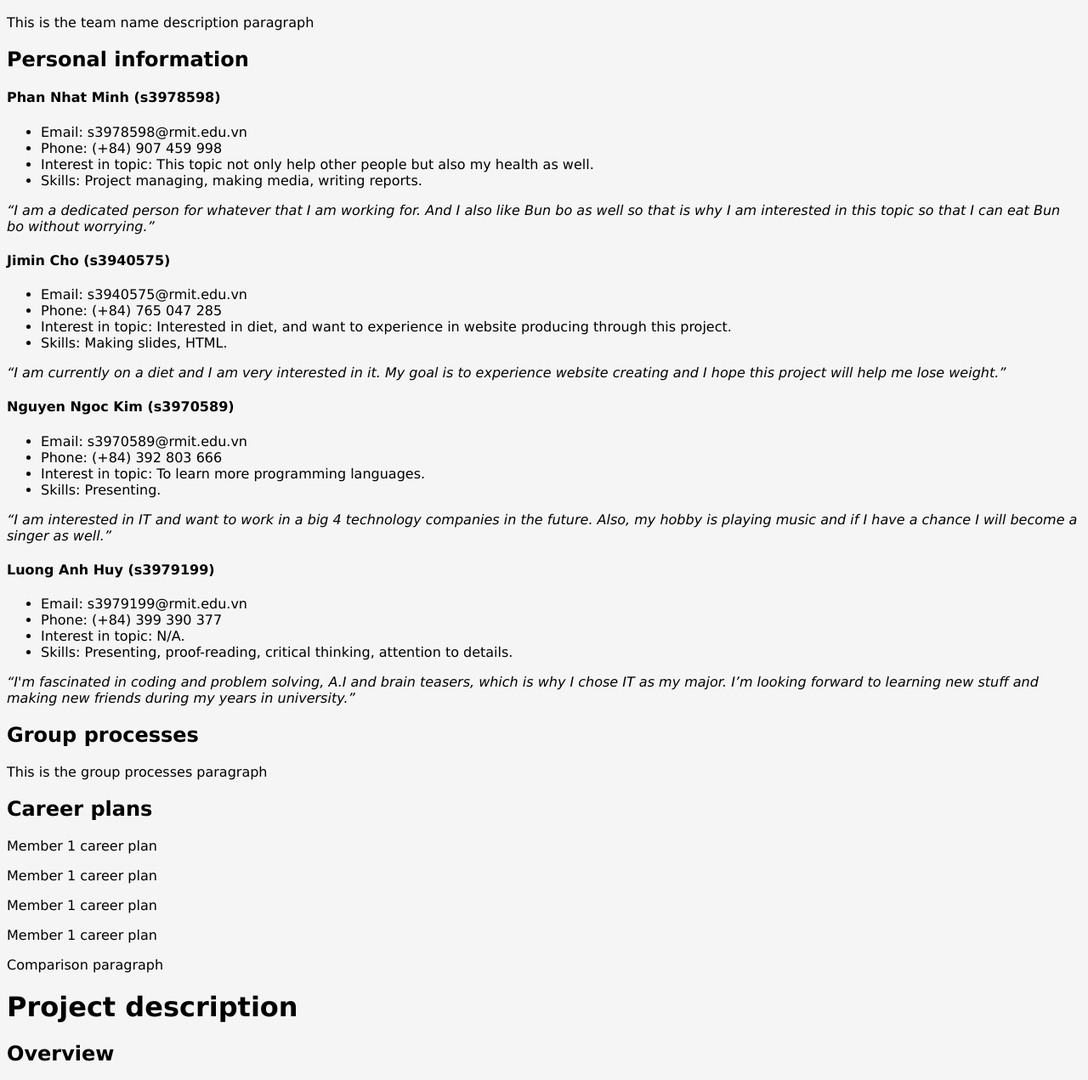
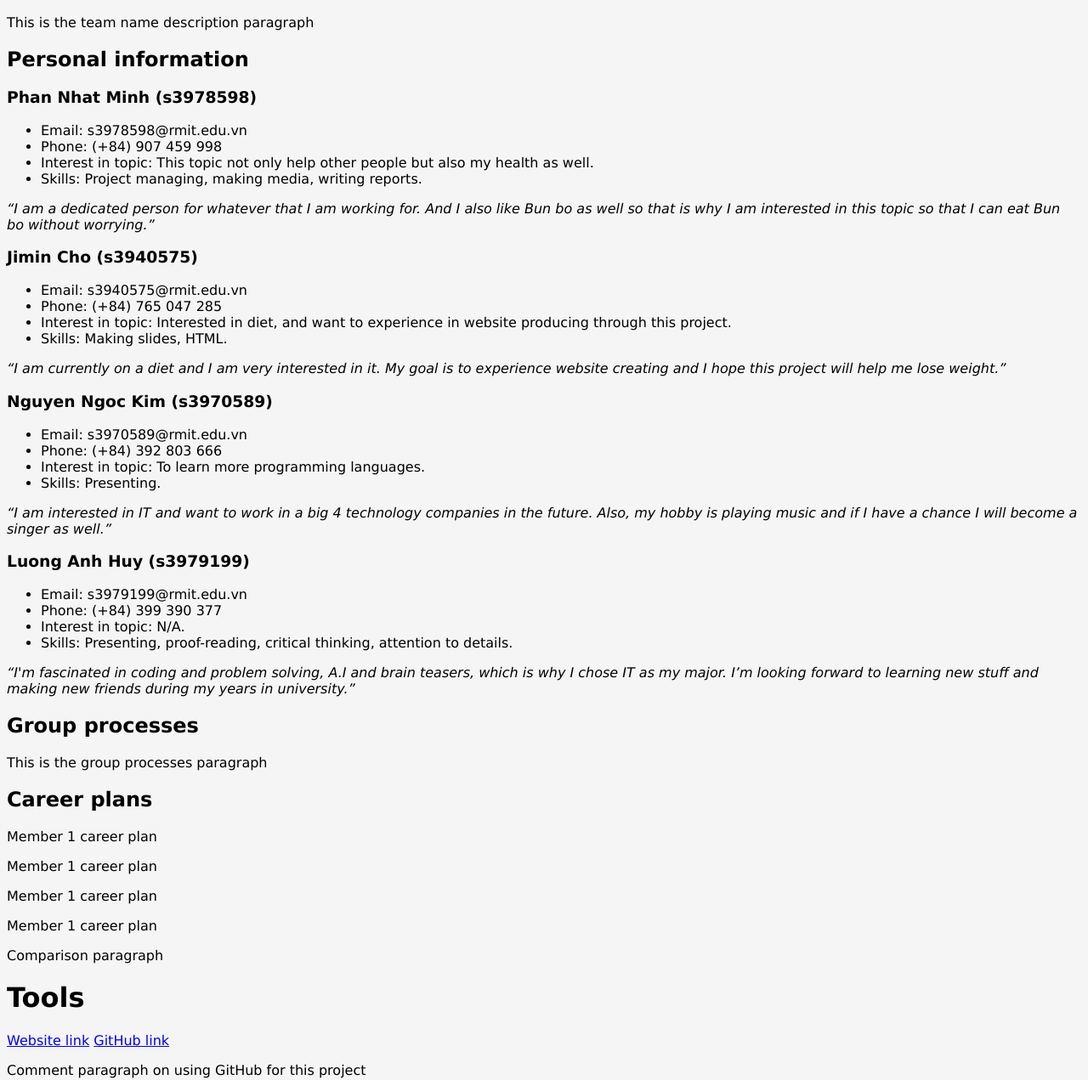
Before and after one commit to minhphan-rmit/RMIT-f-app-project, a plain HTML site: page index.html in a window 1280 px wide. Shown: the part 171-1442 px from the top of the page at 85% size. Drawn offline with Linux system fonts and the light colour scheme.

Commit message:
Update index.html
Adding comments and fix headings

```diff
--- a/index.html
+++ b/index.html
@@ -10,19 +10,24 @@
 </head>
 
 <body style="background-color: whitesmoke; font-family: Verdana, Geneva, Tahoma, sans-serif;">
+    <!--Website title-->
     <h1 style="text-align: center;">F-APP Website</h1>
 
+    <!--Team profile-->
     <div>
         <h1>Team profile</h1>
+        <!--Team name-->
         <div>
             <h2>F-APP</h2>
             <p>This is the team name description paragraph</p>
         </div>
+        <!--Personal information-->
         <div>
             <h2>Personal information</h2>
             <div>
+                <!--Member 1 inforamtion-->
                 <div>
-                    <h4>Phan Nhat Minh (s3978598)</h4>
+                    <h3>Phan Nhat Minh (s3978598)</h3>
                     <ul>
                         <li>Email: s3978598@rmit.edu.vn</li>
                         <li>Phone: (+84) 907 459 998</li>
@@ -33,9 +38,9 @@
                         “I am a dedicated person for whatever that I am working for. And I also like Bun bo as well so that is why I am interested in this topic so that I can eat Bun bo without worrying.”
                     </p>
                 </div>
-
+                <!--Member 2 information-->
                 <div>
-                    <h4>Jimin Cho (s3940575)</h4>
+                    <h3>Jimin Cho (s3940575)</h3>
                     <ul>
                         <li>Email: s3940575@rmit.edu.vn</li>
                         <li>Phone: (+84) 765 047 285</li>
@@ -46,9 +51,9 @@
                         “I am currently on a diet and I am very interested in it. My goal is to experience website creating and I hope this project will help me lose weight.”
                     </p>
                 </div>
-
+                <!--Member 3 information-->
                 <div>
-                    <h4>Nguyen Ngoc Kim (s3970589)</h4>
+                    <h3>Nguyen Ngoc Kim (s3970589)</h3>
                     <ul>
                         <li>Email: s3970589@rmit.edu.vn</li>
                         <li>Phone: (+84) 392 803 666</li>
@@ -59,9 +64,9 @@
                         “I am interested in IT and want to work in a big 4 technology companies in the future. Also, my hobby is playing music and if I have a chance I will become a singer as well.”
                     </p>
                 </div>
-
+                <!--Member 4 information-->
                 <div>
-                    <h4>Luong Anh Huy (s3979199)</h4>
+                    <h3>Luong Anh Huy (s3979199)</h3>
                     <ul>
                         <li>Email: s3979199@rmit.edu.vn</li>
                         <li>Phone: (+84) 399 390 377</li>
@@ -74,12 +79,14 @@
                 </div>
             </div>
         </div>
+        <!--Group processes-->
         <div>
             <h2>Group processes</h2>
             <div>
                 <p>This is the group processes paragraph</p>
             </div>
         </div>
+        <!--Career plans-->
         <div>
             <h2>Career plans</h2>
             <div>
@@ -92,11 +99,21 @@
         </div>
     </div>
 
+    <!--Tools-->
+    <div>
+        <h1>Tools</h1>
+        <a href="sample.url">Website link</a>
+        <a href="sample.url">GitHub link</a>
+        <p>Comment paragraph on using GitHub for this project</p>
+    </div>
+
+    <!--Project description-->
     <div>
         <h1>Project description</h1>
-
+        <!--Overview-->
         <div>
             <h2>Overview</h2>
+            <!--Topic-->
             <div>
                 <h3>Topic</h3>
                 <p>
@@ -109,7 +126,7 @@
                     As a result, our group developed an interest in the topic of nutritional imbalance. BMI is one of the well-known and practical measurements of obesity. By dividing one's weight by the square of height, individuals can quickly determine their present physical state. Our group identified shortcomings in other BMI calculators. This was the issue with only giving out the basic necessities of data, such as the present situation and statistics. Our group believed that it would be more practical if it offered suggestions as to what types of management are required beyond just calculating BMI. Therefore, we made the decision to develop a calculator that does not require users to check their BMI, search for exercises online, or find another calculator to see how many calories they consumed today. Users can calculate their daily caloric intake and receive suggestions depending on their BMI using our project. This allows users to know roughly whether they should reduce their diet, exercise, or increase their diet.
                 </p>
             </div>
-
+            <!--Motivation-->
             <div>
                 <h3>Motivation</h3>
                 <p>
@@ -122,7 +139,7 @@
                     This project is not just a “school project” or normal group project. This project is the replication of real-life IT related projects. As a result, working in this project brings us many benefits. Firstly, we have a chance to work in a professional environment. We do documents like proposals, reports, meeting minutes, papers,...; we do academic research for our project idea; we have to obey different work ethics from the normal projects. Secondly, we learn how to work effectively in a group, a department or something similar. We learn how to keep in touch with people, teammates and other departments; we learn how to make professional communications;... In conclusion, there are many invisible benefits that we can gain from working in a project like technical skills and knowledge besides professional workflow. This makes a good opportunity for us to prove ourselves to the employers that we can fit in their business.
                 </p>
             </div>
-
+            <!--Landscape-->
             <div>
                 <h3>Landscape</h3>
                 <p>
@@ -146,33 +163,45 @@
                 </p>
             </div>
         </div>
-
+        <!--Detailed desciption-->
         <div>
             <h2>Detailed description</h2>
+            <!--Aims and goals-->
             <div>
                 <h3>Aims</h3>
                 <p>paragraph</p>
             </div>
+            <!--Plans and progress-->
             <div>
                 <h3>Plans and progress</h3>
                 <p>paragraph</p>
             </div>
+            <!--Roles-->
             <div>
                 <h3>Roles</h3>
-                <p></p>
+                <p>
+                    We have defined some roles for our projects until the time that this report is written. More roles might appear in further stages of the project development
+                </p>
+                <div>
+                    <h4></h4>
+                </div>
             </div>
+            <!--Scope and limits-->
             <div>
                 <h3>Scope and limits</h3>
                 <p></p>
             </div>
+            <!--Tools and technology-->
             <div>
                 <h3>Tools and technology</h3>
                 <p></p>
             </div>
+            <!--Testing-->
             <div>
                 <h3>Testing</h3>
                 <p></p>
             </div>
+            <!--Risks-->
             <div>
                 <h3>Risks</h3>
                 <div>
@@ -240,21 +269,22 @@
                 </div>
 
             </div>
+            <!--Group processes and communications-->
             <div>
                 <h3>Group processes and communications</h3>
                 <p></p>
             </div>
         </div>
     </div>
-
+    <!--Skills and jobs-->
     <div>
         <h1>Skills and jobs</h1>
     </div>
-
+    <!--Product prototype-->
     <div>
         <h1>Product prototype</h1>
     </div>
-
+    <!--Group reflection-->
     <div>
         <h1>Group reflection</h1>
         <p>Reflection paragraph 1</p>
```
